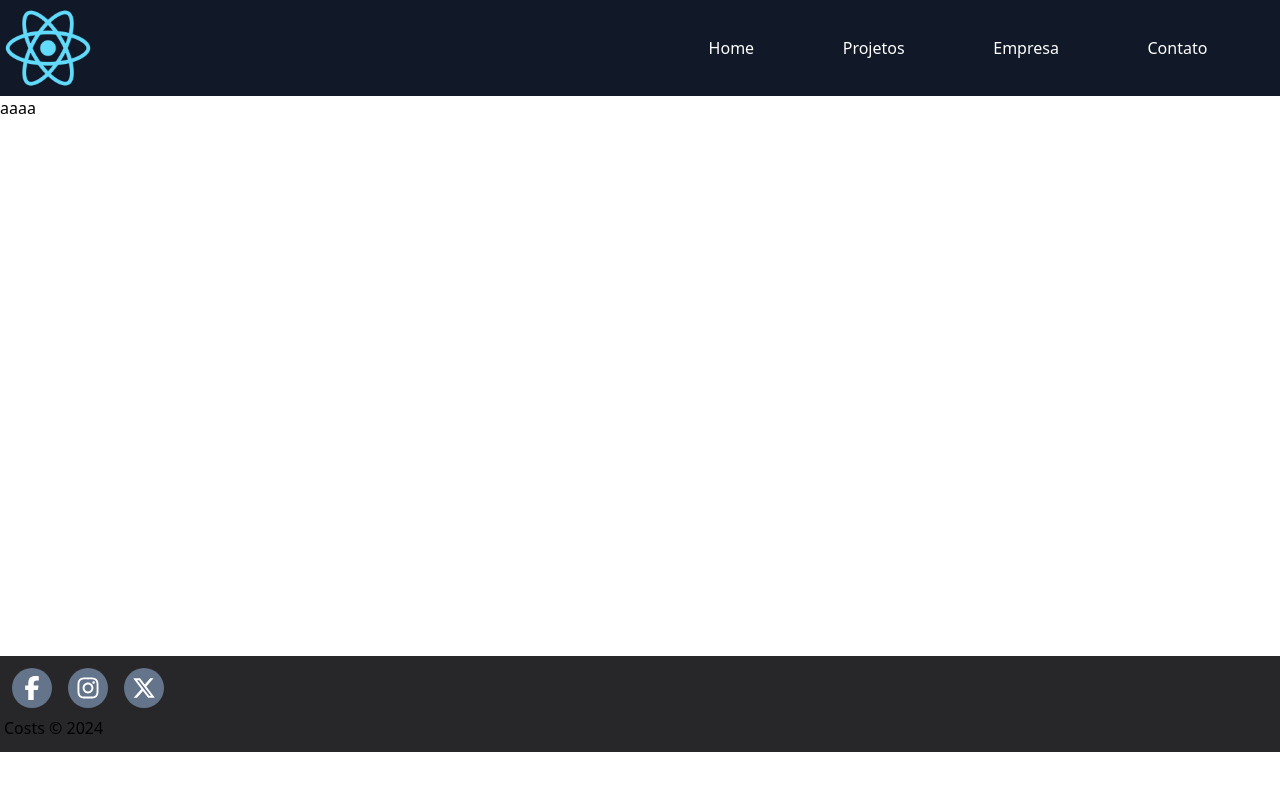
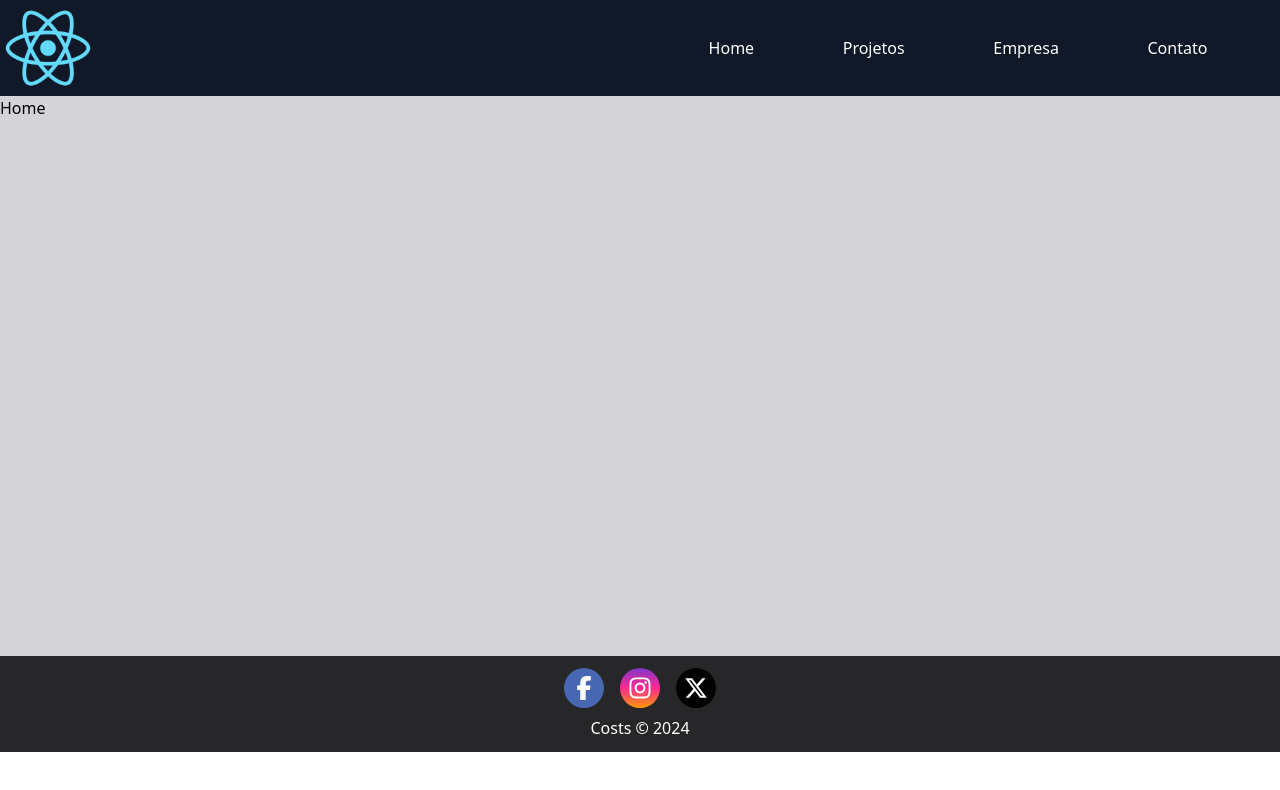
Before and after one commit to Skarzyll/Curso-de-React, a React (Vite) app in the folder ex1/: page / in a window 1280 px wide. Shown: the top 790 px of the page. Built offline with nearby package versions, Linux system fonts and the light colour scheme.

Commit message:
update ex1

```diff
--- a/ex1/src/components/Footer.tsx
+++ b/ex1/src/components/Footer.tsx
@@ -1,18 +1,19 @@
 import { FaFacebookF, FaInstagram, FaXTwitter } from 'react-icons/fa6'
+
 
 export default function Footer() {
     return(
-        <footer className="bg-zinc-800 h-24 p-1">
-            <button className='p-2 m-2 rounded-full bg-slate-500'>
+        <footer className="bg-zinc-800 h-24 p-1 text-center">
+            <button className='p-2 m-2 rounded-full bg-face hover:bg-opacity-40'>
                 <FaFacebookF className='h-6 w-6 text-white' />
             </button>
-            <button className='p-2 m-2 rounded-full bg-slate-500'>
+            <button className='p-2 m-2 rounded-full bg-gradient-to-b from-ins1 via-ins2 to-ins3 hover:bg-opacity-40'>
                 <FaInstagram className='h-6 w-6 text-white' />
             </button>
-            <button className='p-2 m-2 rounded-full bg-slate-500'>
+            <button className='p-2 m-2 rounded-full bg-black hover:bg-opacity-40'>
                 <FaXTwitter className='h-6 w-6 text-white' />
             </button>
-            <p>Costs &copy;	2024</p>
+            <p className='text-white text-center'>Costs &copy;	2024</p>
         </footer>
     )
 }
--- a/ex1/src/pages/Contato.tsx
+++ b/ex1/src/pages/Contato.tsx
@@ -1,10 +1,12 @@
+import Footer from "../components/Footer";
 import Header from "../components/Header";
 
 export default function Contato() {
     return(
         <div className="h-screen w-screen">
             <Header />
-            <h1 className="">Contato</h1>
+            <div className="min-h-min-70">Contato</div>
+            <Footer />
         </div>
     )
 }
--- a/ex1/src/pages/Empresa.tsx
+++ b/ex1/src/pages/Empresa.tsx
@@ -1,10 +1,12 @@
+import Footer from "../components/Footer";
 import Header from "../components/Header";
 
 export default function Empresa() {
     return(
         <div className="h-screen w-screen">
             <Header />
-            <h1>Empresa</h1>
+            <div className="min-h-min-70">Empresa</div>
+            <Footer />
         </div>
     )
 }
--- a/ex1/src/pages/Home.tsx
+++ b/ex1/src/pages/Home.tsx
@@ -5,7 +5,7 @@ export default function Home() {
     return(
         <div className="h-screen w-screen">
             <Header />
-            <div className="min-h-min-70">aaaa</div>
+            <div className="min-h-min-70 bg-zinc-300">Home</div>
             <Footer />
         </div>
     )
--- a/ex1/src/pages/Projetos.tsx
+++ b/ex1/src/pages/Projetos.tsx
@@ -1,10 +1,13 @@
-import NavBar from "../components/NavBar";
+import Footer from "../components/Footer";
+import Header from "../components/Header";
+
 
 export default function Projetos() {
     return(
-        <div>
-            <NavBar />
-            <p>projetos</p>
+        <div className="h-screen w-screen">
+            <Header />
+            <div className="min-h-min-70">Projetos</div>
+            <Footer />
         </div>
     )
 }
--- a/ex1/tailwind.config.js
+++ b/ex1/tailwind.config.js
@@ -5,9 +5,18 @@ export default {
     "./src/**/*.{js,ts,jsx,tsx}",
   ],
   theme: {
-    extend: {},
-    minHeight: {
-      'min-70' : '70%',
+    extend: {
+      minHeight: {
+        'min-70' : '70%',
+      },
+      backgroundColor: {
+        'face': '#4767b3',
+      },
+      gradientColorStops: {
+        'ins1': '#7f37c9',
+        'ins2': '#ff2992',
+        'ins3': '#ff9807',
+      },
     },
   },
   plugins: [],
```
